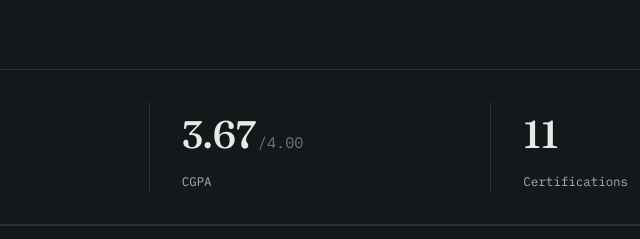
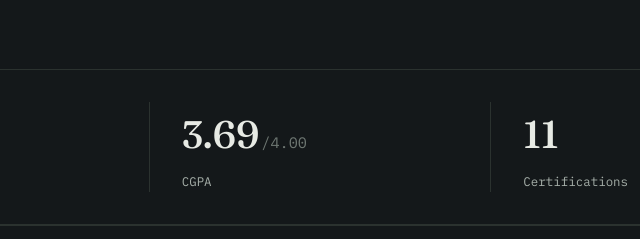
Before and after one commit to tanvir04itachi/tanvir04itachi.github.io, a plain HTML site: page index.html in a window 1280 px wide. Shown: the part 925-1164 px from the top of the page, 304-944 px from the left. Drawn offline with Linux system fonts and the light colour scheme.

Commit message:
CG Updated

```diff
--- a/index.html
+++ b/index.html
@@ -100,7 +100,7 @@
                 <div class="stat-label">Academic Projects</div>
             </div>
             <div class="stat-card">
-                <div class="stat-number">3.67<span class="stat-number-suffix">/4.00</span></div>
+                <div class="stat-number">3.69<span class="stat-number-suffix">/4.00</span></div>
                 <div class="stat-label">CGPA</div>
             </div>
             <div class="stat-card">
```
Also changed, not shown: 1 other file.
